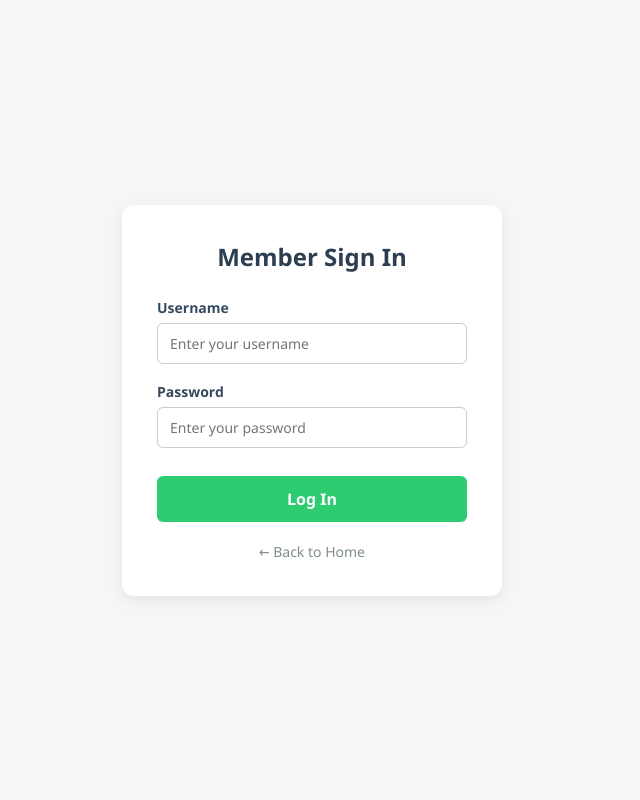
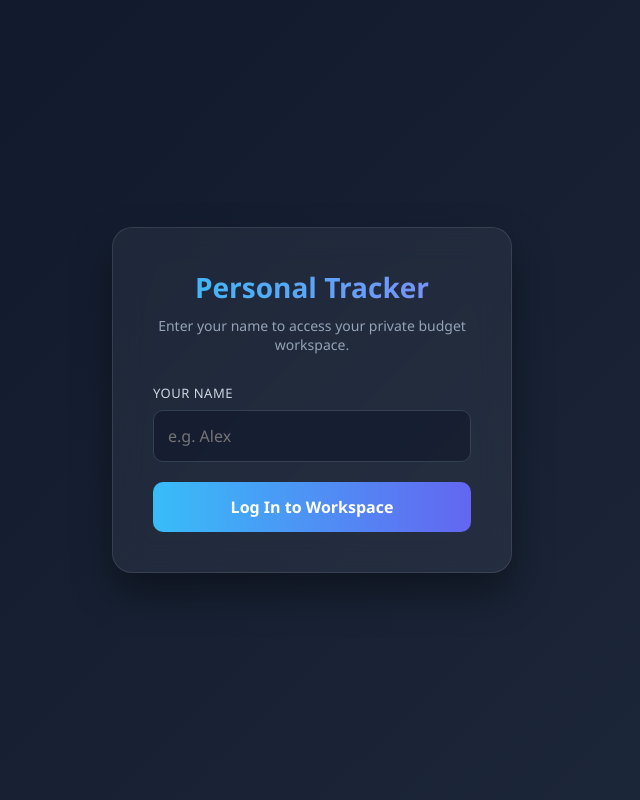
Before and after one commit to shivansh150479/Smart-Expense-Tracker.., a Flask app: page /login in a window 1280 px wide. Shown: the whole page, without its empty margins (328-968 px from the left). Run offline with Flask 3, Linux system fonts and the light colour scheme.

Commit message:
Update login.html

```diff
--- a/templates/login.html
+++ b/templates/login.html
@@ -5,35 +5,68 @@
     <meta name="viewport" content="width=device-width, initial-scale=1.0">
     <title>Login - Budget Tracker</title>
     <style>
-        * { box-sizing: border-box; margin: 0; padding: 0; font-family: 'Segoe UI', Tahoma, Geneva, Verdana, sans-serif; }
-        body { background-color: #f4f7f6; color: #333; display: flex; justify-content: center; align-items: center; min-height: 100vh; }
-        .login-card { background: #ffffff; padding: 35px; border-radius: 12px; box-shadow: 0 4px 15px rgba(0,0,0,0.08); width: 100%; max-width: 380px; }
-        h2 { text-align: center; color: #2c3e50; margin-bottom: 25px; }
-        .form-group { margin-bottom: 18px; }
-        label { display: block; margin-bottom: 6px; font-weight: 600; color: #34495e; font-size: 14px; }
-        input[type="text"], input[type="password"] { width: 100%; padding: 10px 12px; border: 1px solid #ccc; border-radius: 6px; font-size: 14px; }
-        input:focus { outline: none; border-color: #3498db; }
-        .submit-btn { width: 100%; padding: 12px; background-color: #2ecc71; color: white; border: none; border-radius: 6px; font-size: 16px; font-weight: 600; cursor: pointer; margin-top: 10px; }
-        .submit-btn:hover { background-color: #27ae60; }
-        .back-link { display: block; text-align: center; margin-top: 20px; color: #7f8c8d; text-decoration: none; font-size: 14px; }
-        .back-link:hover { text-decoration: underline; }
+        * { box-sizing: border-box; margin: 0; padding: 0; font-family: 'Segoe UI', system-ui, sans-serif; }
+        body {
+            background: linear-gradient(135deg, #0f172a 0%, #1e293b 100%);
+            min-height: 100vh;
+            display: flex;
+            align-items: center;
+            justify-content: center;
+        }
+        .login-card {
+            background: rgba(255, 255, 255, 0.05);
+            backdrop-filter: blur(16px);
+            border: 1px solid rgba(255, 255, 255, 0.1);
+            padding: 40px;
+            border-radius: 20px;
+            box-shadow: 0 20px 40px rgba(0, 0, 0, 0.4);
+            width: 100%;
+            max-width: 400px;
+            text-align: center;
+            color: #ffffff;
+        }
+        h2 { font-size: 28px; margin-bottom: 10px; font-weight: 700; background: linear-gradient(90deg, #38bdf8, #818cf8); -webkit-background-clip: text; -webkit-text-fill-color: transparent; }
+        p { color: #94a3b8; margin-bottom: 30px; font-size: 14px; }
+        .form-group { margin-bottom: 20px; text-align: left; }
+        label { display: block; margin-bottom: 8px; font-size: 13px; color: #cbd5e1; text-transform: uppercase; letter-spacing: 0.5px; }
+        input[type="text"] {
+            width: 100%;
+            padding: 14px;
+            background: rgba(15, 23, 42, 0.6);
+            border: 1px solid #334155;
+            border-radius: 10px;
+            color: #fff;
+            font-size: 16px;
+            outline: none;
+            transition: all 0.3s ease;
+        }
+        input[type="text"]:focus { border-color: #38bdf8; box-shadow: 0 0 12px rgba(56, 189, 248, 0.3); }
+        .login-btn {
+            width: 100%;
+            padding: 14px;
+            background: linear-gradient(90deg, #38bdf8, #6366f1);
+            border: none;
+            border-radius: 10px;
+            color: white;
+            font-size: 16px;
+            font-weight: 600;
+            cursor: pointer;
+            transition: transform 0.2s ease, box-shadow 0.2s ease;
+        }
+        .login-btn:hover { transform: translateY(-2px); box-shadow: 0 8px 20px rgba(56, 189, 248, 0.4); }
     </style>
 </head>
 <body>
     <div class="login-card">
-        <h2>Member Sign In</h2>
-        <form action="/dashboard" method="GET">
+        <h2>Personal Tracker</h2>
+        <p>Enter your name to access your private budget workspace.</p>
+        <form action="/login" method="POST">
             <div class="form-group">
-                <label for="username">Username</label>
-                <input type="text" id="username" placeholder="Enter your username" required>
+                <label for="username">Your Name</label>
+                <input type="text" id="username" name="username" placeholder="e.g. Alex" required autocomplete="off">
             </div>
-            <div class="form-group">
-                <label for="password">Password</label>
-                <input type="password" id="password" placeholder="Enter your password" required>
-            </div>
-            <button type="submit" class="submit-btn">Log In</button>
+            <button type="submit" class="login-btn">Log In to Workspace</button>
         </form>
-        <a href="/" class="back-link">&larr; Back to Home</a>
     </div>
 </body>
 </html>
```
